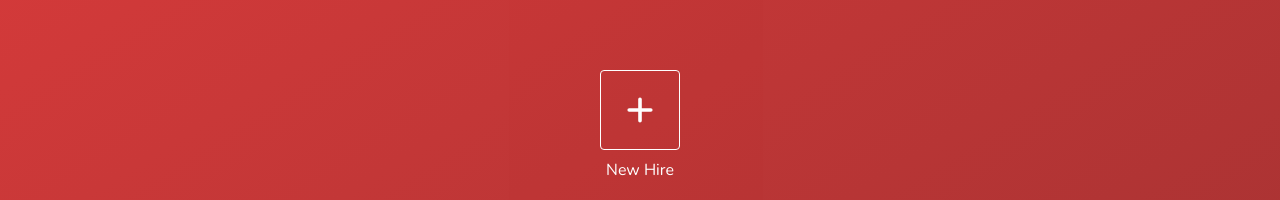
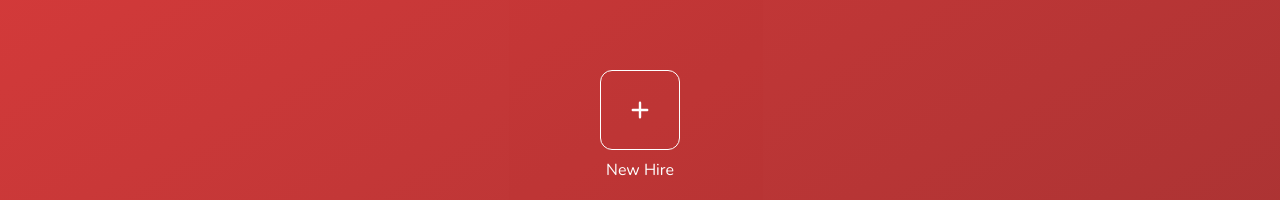
Before and after one commit to IsaiahByDayah/reactjam-fall2024, a React (Vite) app: page /login in a window 1280 px wide. Shown: the part 348-548 px from the top of the page. Built offline with nearby package versions, Linux system fonts and the light colour scheme.

Commit message:
chore: update login index to use btn styles

```diff
--- a/src/routes/login.index.tsx
+++ b/src/routes/login.index.tsx
@@ -16,11 +16,8 @@ function LoginIndex() {
       </div>
       <div className="flex flex-row gap-2">
         <div className="flex flex-col items-center gap-2">
-          <Link
-            className="relative flex size-20 items-center justify-center rounded border border-current"
-            to="/login/new-user"
-          >
-            <HiPlus className="text-4xl" />
+          <Link className="btn btn-icon size-20" to="/login/new-user">
+            <HiPlus className="size-6" />
           </Link>
           <p>New Hire</p>
         </div>
```
